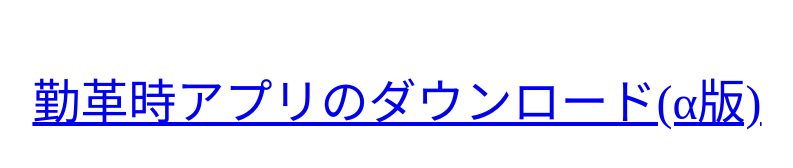
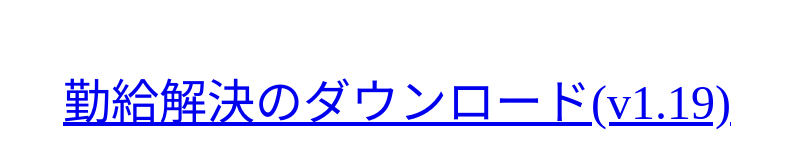
Before and after one commit to shiftApps/Kinkyukaiketsu, a plain HTML site: page index.html in a window 1280 px wide. Shown: the whole page, without its empty margins (243-1036 px from the left). Drawn offline with Linux system fonts and the light colour scheme.

Commit message:
Update index.html

```diff
--- a/index.html
+++ b/index.html
@@ -7,7 +7,7 @@
 <center>
 <font size="7">
 <br />
-<a href="itms-services://?action=download-manifest&amp;url=https://shiftapps.github.io/Knkj/knkj.plist">勤革時アプリのダウンロード(α版)</a>
+<a href="itms-services://?action=download-manifest&amp;url=https://shiftapps.github.io/Kinkyukaiketsu/kot.plist">勤給解決のダウンロード(v1.19)</a>
 </font><br /><br />
 </center>
 </body>
```
